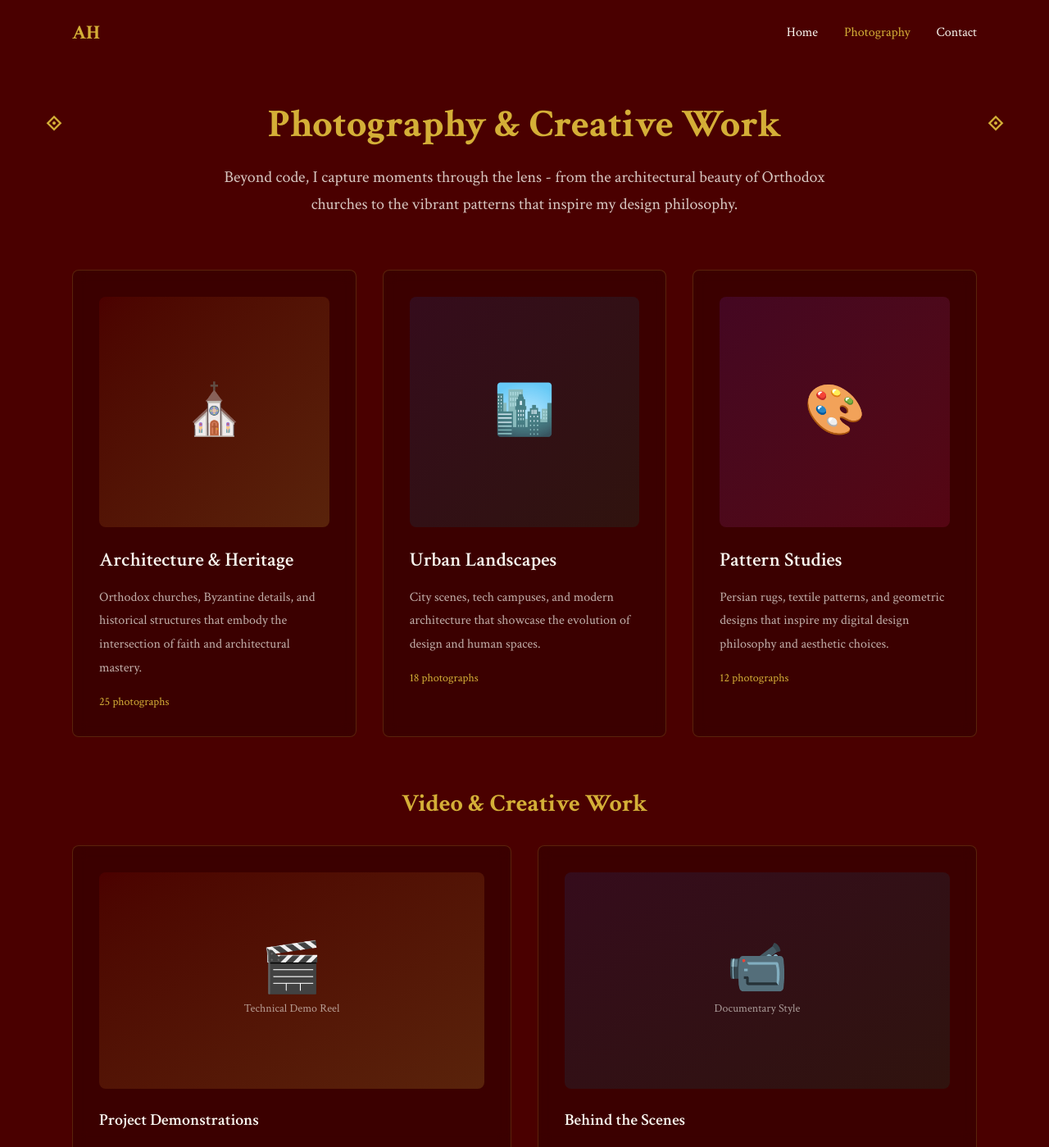
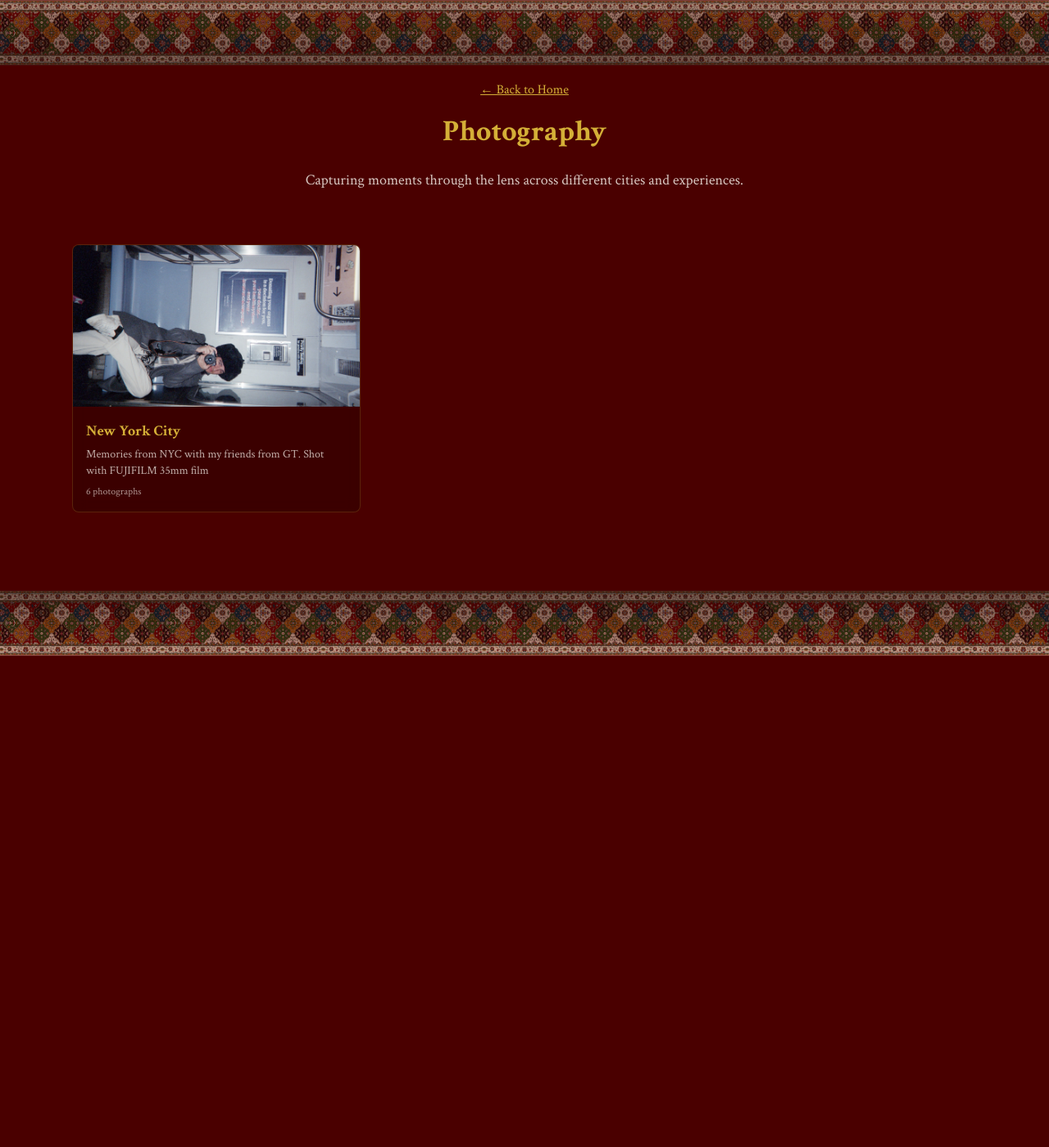
Before and after one commit to andrewherndon/personal-site, a Next.js app: page /photography in a window 1280 px wide. Shown: the top 1399 px of the page at 82% size. After the commit the page ends 800 px from the top, so only its background shows below. Built offline with nearby package versions, Linux system fonts and the light colour scheme; a web font is replaced by a local one.

Commit message:
minor fixes

```diff
--- a/app/globals.css
+++ b/app/globals.css
@@ -90,7 +90,11 @@ body {
   ) 1;
 }
 
-/* Only underline links within main content, not navigation */
+/* Only underline links within main content, not navigation or cards */
 main a {
   text-decoration: underline;
 }
+
+main a.no-underline {
+  text-decoration: none;
+}
--- a/app/layout.tsx
+++ b/app/layout.tsx
@@ -30,7 +30,49 @@ export default function RootLayout({
       <body
         className={`${playfair.variable} ${crimson.variable} antialiased`}
       >
-        {children}
+        <div className="min-h-screen bg-[#4A0000] text-[#FAF7F0]">
+          <div className="w-full min-h-screen relative flex flex-col">
+
+            {/* Header Navigation */}
+            {/* <nav className="max-w-6xl mx-auto px-6 pt-8 pb-4 flex justify-between items-center relative z-10">
+              <div className="flex gap-8 text-[#FAF7F0] font-bold">
+                <a href="/" className="hover:text-[#D4AF37] transition-colors drop-shadow">Home</a>
+                <a href="/photography" className="hover:text-[#D4AF37] transition-colors drop-shadow">Photography</a>
+                <a href="mailto:aherndon33@gatech.edu" className="hover:text-[#D4AF37] transition-colors drop-shadow">Contact</a>
+              </div>
+            </nav> */}
+
+            {children}
+
+            {/* Top Rug */}
+            <div className="absolute top-0 left-0 right-0 h-20 z-0">
+              <div
+                className="w-full h-full opacity-80"
+                style={{
+                  backgroundImage: "linear-gradient(rgba(0, 0, 0, 0.2), rgba(0, 0, 0, 0.5)), url('/rug2Formatted.png')",
+                  backgroundSize: "auto 80px",
+                  backgroundPosition: "center",
+                  backgroundRepeat: "repeat-x"
+                }}
+              ></div>
+            </div>
+
+            {/* Bottom Rug */}
+            <div className="w-full h-20 z-0 mt-auto">
+              <div
+                className="w-full h-full opacity-80"
+                style={{
+                  backgroundImage: "linear-gradient(rgba(0, 0, 0, 0.1), rgba(0, 0, 0, 0.5)), url('/rug2Formatted.png')",
+                  backgroundSize: "auto 80px",
+                  backgroundPosition: "center",
+                  backgroundRepeat: "repeat-x",
+                  transform: "scaleY(-1)"
+                }}
+              ></div>
+            </div>
+
+          </div>
+        </div>
       </body>
     </html>
   );
--- a/app/page.tsx
+++ b/app/page.tsx
@@ -1,18 +1,42 @@
+'use client';
+
+import { useState, useEffect } from 'react';
+
+function RandomFact() {
+  const [fact, setFact] = useState('');
+
+  const facts = [
+    "I was born on a highway",
+    "I didn't miss a day of school until 6th grade",
+    "Hated swimming (don't tell my mom) but did it for 6 years",
+    "Wore a speedo to a high school football and was banned from being class president",
+    "Failed my AP US History exam — hardest test I've done",
+    "I lucid dream at least once a week and sometimes I can't tell if a memory happened in real life or in a dream",
+    "I'm convinced that walking up two stairs at time will make my legs stronger everyday",
+    "As of August 2025 my squat is nearly equal to my bench press",
+    "I'm very good at holding my breath",
+    "My childhood cat had 3 legs",
+    "Since being a kid I've always wanted to spend a whole day staring at a clock"
+  ];
+
+  useEffect(() => {
+    const randomIndex = Math.floor(Math.random() * facts.length);
+    setFact(facts[randomIndex]);
+  }, []);
+
+  if (!fact) return null;
+
+  return (
+    <div className="absolute bottom-24 right-6 z-20">
+      <p className="text-md text-[#FAF7F0]/80 text-right whitespace-nowrap">Random fact about me: {fact}</p>
+    </div>
+  );
+}
+
 export default function Home() {
   return (
-    <div className="min-h-screen lg:h-screen bg-[#4A0000] text-[#FAF7F0] lg:overflow-hidden">
-      <div className="w-full min-h-screen lg:h-screen relative flex flex-col lg:block">
-
-        {/* Header Navigation */}
-        <nav className="max-w-6xl mx-auto px-6 pt-8 pb-4 flex justify-between items-center relative z-10">
-          <div className="flex gap-8 text-[#FAF7F0] font-normal">
-            <a href="/" className="hover:text-[#D4AF37] transition-colors drop-shadow">Home</a>
-            <a href="/photography" className="hover:text-[#D4AF37] transition-colors drop-shadow">Photography</a>
-            <a href="mailto:aherndon33@gatech.edu" className="hover:text-[#D4AF37] transition-colors drop-shadow">Contact</a>
-          </div>
-        </nav>
-
-        <main className="max-w-6xl mx-auto px-6 grid grid-cols-1 lg:grid-cols-2 gap-8 lg:gap-16 items-start pt-16 lg:h-[calc(100vh-200px)] relative z-10">
+    <>
+        <main className="max-w-6xl mx-auto px-6 grid grid-cols-1 lg:grid-cols-2 gap-8 lg:gap-16 items-start pt-24 pb-12 relative z-10">
 
           {/* Left Column - Intro */}
           <div className="space-y-8">
@@ -42,8 +66,7 @@ export default function Home() {
             </div>
 
             <p className="text-lg sm:text-xl text-[#FAF7F0] leading-relaxed font-medium drop-shadow">
-              Building the future of internationalization at General Translation.
-              Specializing in RAG systems, full-stack development, and machine learning.
+               Fascinated with how computers understand natural language and financial systems, currently stuyding at NTU Singapore on exchange.
             </p>
 
             <div className="flex flex-wrap gap-4 sm:gap-8 text-lg sm:text-xl text-[#FAF7F0] font-semibold justify-center sm:justify-start">
@@ -55,6 +78,9 @@ export default function Home() {
               </a>
               <a href="/photography" className="hover:text-[#D4AF37] transition-colors drop-shadow">
                 Photography
+              </a>
+              <a href="https://www.linkedin.com/in/anherndon" className="hover:text-[#D4AF37] transition-colors drop-shadow">
+                Linkedin
               </a>
             </div>
           </div>
@@ -124,34 +150,8 @@ export default function Home() {
           </div>
         </main>
 
-        {/* Top Rug */}
-        <div className="absolute top-0 left-0 right-0 h-20 z-0">
-          <div
-            className="w-full h-full opacity-80"
-            style={{
-              backgroundImage: "linear-gradient(rgba(0, 0, 0, 0.2), rgba(0, 0, 0, 0.5)), url('/rug2Formatted.png')",
-              backgroundSize: "auto 80px",
-              backgroundPosition: "center",
-              backgroundRepeat: "repeat-x"
-            }}
-          ></div>
-        </div>
-
-        {/* Bottom Rug */}
-        <div className="lg:absolute lg:bottom-0 left-0 right-0 h-20 z-0 mt-auto">
-          <div
-            className="w-full h-full opacity-80"
-            style={{
-              backgroundImage: "linear-gradient(rgba(0, 0, 0, 0.1), rgba(0, 0, 0, 0.5)), url('/rug2Formatted.png')",
-              backgroundSize: "auto 80px",
-              backgroundPosition: "center",
-              backgroundRepeat: "repeat-x",
-              transform: "scaleY(-1)"
-            }}
-          ></div>
-        </div>
-
-      </div>
-    </div>
+        {/* Random Fact */}
+        <RandomFact />
+    </>
   );
 }
--- /dev/null
+++ b/app/photography/new-york/page.tsx
@@ -0,0 +1,29 @@
+export default function NewYorkGallery() {
+  return (
+    <main className="max-w-7xl mx-auto px-6 pt-24 pb-12 relative z-10">
+
+      {/* Header */}
+      <div className="text-center mb-12">
+        <a href="/photography" className="inline-flex items-center text-[#D4AF37] hover:text-[#FAF7F0] transition-colors mb-4">
+          ← Back to Photography
+        </a>
+        <h1 className="text-4xl font-bold text-[#D4AF37] mb-4">New York City</h1>
+        <p className="text-lg text-[#FAF7F0]/80 max-w-2xl mx-auto">
+          Urban landscapes, architecture, and street scenes from the city that never sleeps.
+          Shot on Canon EOS R5 with 24-70mm f/2.8L lens • November 2024
+        </p>
+      </div>
+
+      {/* Photo Gallery */}
+      <div className="space-y-8">
+        <img src="/new-york/liberty.jpg" alt="Statue of Liberty" className="w-full max-w-5xl mx-auto rounded-lg shadow-2xl" />
+        <img src="/new-york/sky.jpg" alt="NYC Skyline" className="w-full max-w-5xl mx-auto rounded-lg shadow-2xl" />
+        <img src="/new-york/park.jpg" alt="NYC Park" className="w-full max-w-5xl mx-auto rounded-lg shadow-2xl" />
+        <img src="/new-york/boat.jpg" alt="NYC Boat" className="w-full max-w-5xl mx-auto rounded-lg shadow-2xl" />
+        <img src="/new-york/pho.jpg" alt="Pho" className="w-full max-w-5xl mx-auto rounded-lg shadow-2xl" />
+        <img src="/new-york/camera.jpeg" alt="Camera" className="w-full max-w-5xl mx-auto rounded-lg shadow-2xl" />
+      </div>
+
+    </main>
+  );
+}
--- a/app/photography/page.tsx
+++ b/app/photography/page.tsx
@@ -1,132 +1,41 @@
 export default function Photography() {
   return (
-    <div className="min-h-screen bg-[#4A0000] text-[#FAF7F0]">
-      <div className="persian-ribbon w-full">
-
-        {/* Header Navigation */}
-        <nav className="max-w-6xl mx-auto px-6 py-6 flex justify-between items-center">
-          <div className="text-2xl font-bold text-[#D4AF37]">AH</div>
-          <div className="flex gap-8 text-[#FAF7F0]">
-            <a href="/" className="hover:text-[#D4AF37] transition-colors">Home</a>
-            <a href="/photography" className="text-[#D4AF37]">Photography</a>
-            <a href="mailto:aherndon33@gatech.edu" className="hover:text-[#D4AF37] transition-colors">Contact</a>
-          </div>
-        </nav>
-
-        <main className="max-w-6xl mx-auto px-6 py-12">
+        <main className="max-w-6xl mx-auto px-6 pt-24 pb-12 relative z-10">
 
           {/* Header */}
           <div className="text-center mb-16">
-            <h1 className="text-5xl font-bold text-[#D4AF37] mb-6 orthodox-ornament">
-              Photography & Creative Work
+            <a href="/" className="inline-flex items-center text-[#D4AF37] hover:text-[#FAF7F0] transition-colors mb-4">
+              ← Back to Home
+            </a>
+            <h1 className="text-4xl font-bold text-[#D4AF37] mb-6">
+              Photography
             </h1>
-            <p className="text-xl text-[#FAF7F0]/80 max-w-3xl mx-auto leading-relaxed">
-              Beyond code, I capture moments through the lens - from the architectural beauty of Orthodox churches
-              to the vibrant patterns that inspire my design philosophy.
+            <p className="text-lg text-[#FAF7F0]/80 max-w-2xl mx-auto leading-relaxed">
+              Capturing moments through the lens across different cities and experiences.
             </p>
           </div>
 
-          {/* Photography Categories */}
-          <div className="grid md:grid-cols-2 lg:grid-cols-3 gap-8 mb-16">
+          {/* Photo Collections */}
+          <div className="grid md:grid-cols-2 lg:grid-cols-3 gap-6">
 
-            <div className="bg-black/20 backdrop-blur-sm rounded-lg p-8 border border-[#D4AF37]/20 hover:shadow-xl transition-all duration-300">
-              <div className="aspect-square bg-gradient-to-br from-[#8B0000]/20 to-[#D4AF37]/20 rounded-lg mb-6 flex items-center justify-center">
-                <span className="text-6xl">⛪</span>
+            {/* New York Card */}
+            <a href="/photography/new-york" className="block no-underline">
+              <div className="bg-black/20 backdrop-blur-sm rounded-lg overflow-hidden border border-[#D4AF37]/20">
+                <div className="aspect-video">
+                  <img src="/new-york/camera.jpeg" alt="New York City" className="w-full h-full object-cover" />
+                </div>
+                <div className="p-4">
+                  <h3 className="text-lg font-bold text-[#D4AF37] mb-1">New York City</h3>
+                  <p className="text-[#FAF7F0]/70 text-sm mb-2">
+                    Memories from NYC with my friends from GT. Shot with FUJIFILM 35mm film
+                  </p>
+                  <div className="text-xs text-[#FAF7F0]/60">6 photographs</div>
+                </div>
               </div>
-              <h3 className="text-2xl font-semibold text-[#FAF7F0] mb-4">Architecture & Heritage</h3>
-              <p className="text-[#FAF7F0]/70 mb-4">
-                Orthodox churches, Byzantine details, and historical structures that embody the intersection
-                of faith and architectural mastery.
-              </p>
-              <div className="text-sm text-[#D4AF37]">25 photographs</div>
-            </div>
-
-            <div className="bg-black/20 backdrop-blur-sm rounded-lg p-8 border border-[#D4AF37]/20 hover:shadow-xl transition-all duration-300">
-              <div className="aspect-square bg-gradient-to-br from-[#1E3A8A]/20 to-[#065F46]/20 rounded-lg mb-6 flex items-center justify-center">
-                <span className="text-6xl">🏙️</span>
-              </div>
-              <h3 className="text-2xl font-semibold text-[#FAF7F0] mb-4">Urban Landscapes</h3>
-              <p className="text-[#FAF7F0]/70 mb-4">
-                City scenes, tech campuses, and modern architecture that showcase the evolution
-                of design and human spaces.
-              </p>
-              <div className="text-sm text-[#D4AF37]">18 photographs</div>
-            </div>
-
-            <div className="bg-black/20 backdrop-blur-sm rounded-lg p-8 border border-[#D4AF37]/20 hover:shadow-xl transition-all duration-300">
-              <div className="aspect-square bg-gradient-to-br from-[#6B21A8]/20 to-[#BE185D]/20 rounded-lg mb-6 flex items-center justify-center">
-                <span className="text-6xl">🎨</span>
-              </div>
-              <h3 className="text-2xl font-semibold text-[#FAF7F0] mb-4">Pattern Studies</h3>
-              <p className="text-[#FAF7F0]/70 mb-4">
-                Persian rugs, textile patterns, and geometric designs that inspire
-                my digital design philosophy and aesthetic choices.
-              </p>
-              <div className="text-sm text-[#D4AF37]">12 photographs</div>
-            </div>
+            </a>
 
           </div>
 
-          {/* Video & Creative Work */}
-          <div className="mb-16">
-            <h2 className="text-3xl font-bold text-[#D4AF37] mb-8 text-center">Video & Creative Work</h2>
-
-            <div className="grid md:grid-cols-2 gap-8">
-
-              <div className="bg-black/20 backdrop-blur-sm rounded-lg p-8 border border-[#D4AF37]/20 hover:shadow-xl transition-all duration-300">
-                <div className="aspect-video bg-gradient-to-br from-[#8B0000]/20 to-[#D4AF37]/20 rounded-lg mb-6 flex items-center justify-center">
-                  <div className="text-center">
-                    <span className="text-6xl block mb-2">🎬</span>
-                    <p className="text-sm text-[#FAF7F0]/60">Technical Demo Reel</p>
-                  </div>
-                </div>
-                <h3 className="text-xl font-semibold text-[#FAF7F0] mb-3">Project Demonstrations</h3>
-                <p className="text-[#FAF7F0]/70 mb-4">
-                  Live demos of RAG systems, financial platforms, and AI applications presented at
-                  conferences and hackathons including my GitHub headquarters presentation.
-                </p>
-                <div className="flex justify-between items-center">
-                  <span className="text-sm text-[#D4AF37] font-medium">Duration: 15-20 minutes</span>
-                  <span className="text-sm text-[#FAF7F0]/60">3 videos</span>
-                </div>
-              </div>
-
-              <div className="bg-black/20 backdrop-blur-sm rounded-lg p-8 border border-[#D4AF37]/20 hover:shadow-xl transition-all duration-300">
-                <div className="aspect-video bg-gradient-to-br from-[#1E3A8A]/20 to-[#065F46]/20 rounded-lg mb-6 flex items-center justify-center">
-                  <div className="text-center">
-                    <span className="text-6xl block mb-2">📹</span>
-                    <p className="text-sm text-[#FAF7F0]/60">Documentary Style</p>
-                  </div>
-                </div>
-                <h3 className="text-xl font-semibold text-[#FAF7F0] mb-3">Behind the Scenes</h3>
-                <p className="text-[#FAF7F0]/70 mb-4">
-                  The journey from startup founder to building systems at scale - documenting
-                  the intersection of technology, culture, and personal growth.
-                </p>
-                <div className="flex justify-between items-center">
-                  <span className="text-sm text-[#D4AF37] font-medium">Duration: 8-12 minutes</span>
-                  <span className="text-sm text-[#FAF7F0]/60">2 videos</span>
-                </div>
-              </div>
-
-            </div>
-          </div>
-
-          {/* Contact for Portfolio */}
-          <div className="text-center bg-black/20 backdrop-blur-sm rounded-lg p-8 border border-[#D4AF37]/20">
-            <h3 className="text-2xl font-semibold text-[#FAF7F0] mb-4">Full Portfolio Available</h3>
-            <p className="text-[#FAF7F0]/70 mb-6">
-              Interested in seeing the complete collection? Reach out for access to the full portfolio.
-            </p>
-            <a href="mailto:aherndon33@gatech.edu?subject=Photography Portfolio Request"
-               className="inline-block bg-[#D4AF37] text-[#4A0000] px-8 py-3 rounded-lg font-medium hover:bg-[#FAF7F0] transition-colors">
-              Request Full Portfolio
-            </a>
-          </div>
-
         </main>
-
-      </div>
-    </div>
   );
 }
```
